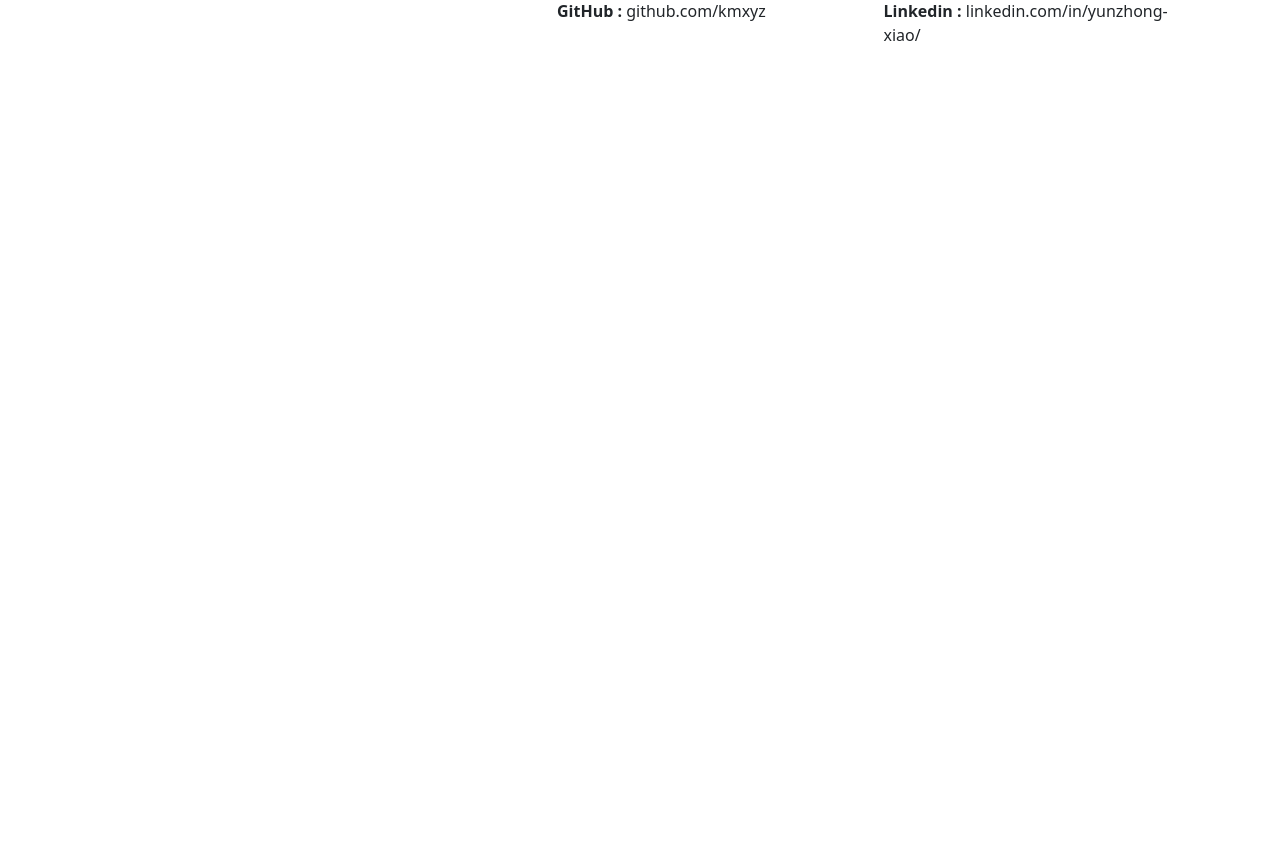
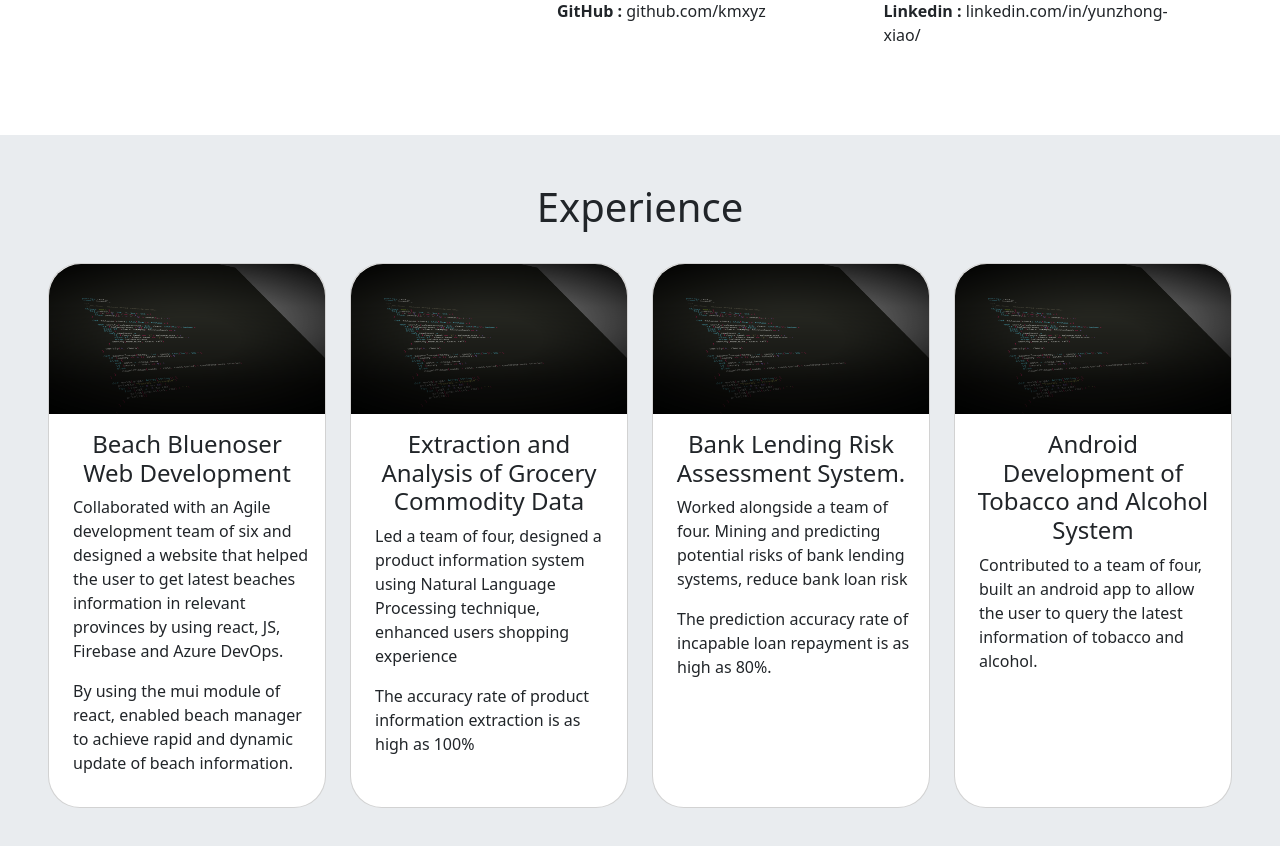
Before and after one commit to kmxyz/MyWeb, a React (Create React App) app: page / in a window 1280 px wide. Shown: the part 1200-2046 px from the top of the page. Before the commit the page ends 1335 px from the top, so only its background shows below. Built offline with nearby package versions, Linux system fonts and the light colour scheme; the HTML template or start-up script is replaced by a standard one.

Commit message:
changed the icon and finished experience page

```diff
--- a/src/App.js
+++ b/src/App.js
@@ -3,6 +3,7 @@ import "./App.css";
 import NavBar from "./components/navbar";
 import MainPage from "./pages/main";
 import AboutMe from "./pages/aboutme";
+import Experience from "./pages/experience";
 
 function App() {
   return (
@@ -10,6 +11,7 @@ function App() {
       <NavBar />
       <MainPage />
       <AboutMe />
+      <Experience />
     </div>
   );
 }
--- /dev/null
+++ b/src/components/card.jsx
@@ -0,0 +1,24 @@
+import React, { Component } from "react";
+import pic from "../pic/pic.png";
+
+const Card = (props) => {
+  const { name, description } = props.items;
+  return (
+    <div className="card h-100 w-100 rounded-5">
+      <img
+        src={pic}
+        className="card-img-top rounded-top-5"
+        height="150"
+        alt=".."
+      ></img>
+      <div className="card-body">
+        <h4 className="card-title">{name}</h4>
+        {description.map((m) => (
+          <p className=" text-start ps-2">{m}</p>
+        ))}
+      </div>
+    </div>
+  );
+};
+
+export default Card;
--- a/src/components/navbar.jsx
+++ b/src/components/navbar.jsx
@@ -1,36 +1,48 @@
-import React, { Component } from 'react';
-import 'bootstrap/dist/css/bootstrap.css';
-import logo from '../pic/logo.JPG';
+import React, { Component } from "react";
+import "bootstrap/dist/css/bootstrap.css";
+import logo from "../pic/logo.JPG";
 
 class NavBar extends Component {
   state = {
-      navBarItem : ["Home","About Me","Skill","Experience","Contact Me"],
-      sectionPage : ['/','/about','/Skill',"/Experience","/Contact"]
-    }
+    navBarItem: ["Home", "About Me", "Skill", "Experience", "Contact Me"],
+    sectionPage: ["/", "/about", "/Skill", "/Experience", "/Contact"],
+  };
   render() {
     return (
-
-          <nav className="navbar navbar-expand-lg fixed-top shadow p-3 mb-5 bg-body-tertiary rounded" >
+      <nav className="navbar fixed-top shadow p-3 mb-5 bg-body-tertiary rounded">
         <div className="container-fluid">
           <a className="navbar-brand fs-2" href="#">
-                <img src={logo} style={{marginLeft : "20px"}} alt="Logo" width="40" height="40" className="d-inline-block align-text-top rounded-3"/>
-                <span className='border-start border-5'>Devloper world</span>
+            <img
+              src={logo}
+              style={{ marginLeft: "20px" }}
+              alt="Logo"
+              width="40"
+              height="40"
+              className="d-inline-block align-text-top rounded-3"
+            />
+            <span className="p-2">Devloper world</span>
           </a>
           <ul className="nav">
-                {this.state.navBarItem.map((item) =>
-                <li key={item} style={{ marginLeft: "30px"}}className="nav-item" >
+            {this.state.navBarItem.map((item) => (
+              <li
+                key={item}
+                style={{ marginLeft: "30px" }}
+                className="nav-item"
+              >
                 <a
                   className="nav-link link-dark fs-5"
-                    href = {this.state.sectionPage[this.state.navBarItem.indexOf(item)]}
+                  href={
+                    this.state.sectionPage[this.state.navBarItem.indexOf(item)]
+                  }
                 >
                   {item}
                 </a>
-                </li>)}
+              </li>
+            ))}
           </ul>
         </div>
       </nav>
     );
-
   }
 }
 
--- /dev/null
+++ b/src/data/experience.js
@@ -0,0 +1,35 @@
+const info = [
+  {
+    name: "Beach Bluenoser Web Development",
+    description: [
+      "Collaborated with an Agile development team of six and designed a website that helped the user to get latest beaches information in relevant provinces by using react, JS, Firebase and Azure DevOps.",
+      "By using the mui module of react, enabled beach manager to achieve rapid and dynamic update of beach information.",
+    ],
+  },
+  {
+    name: "Extraction and Analysis of Grocery Commodity Data",
+    description: [
+      "Led a team of four, designed a product information system using Natural Language Processing technique, enhanced users shopping experience",
+      "The accuracy rate of product information extraction is as high as 100%",
+    ],
+  },
+
+  {
+    name: "Bank Lending Risk Assessment System.",
+    description: [
+      "Worked alongside a team of four. Mining and predicting potential risks of bank lending systems, reduce bank loan risk",
+      "The prediction accuracy rate of incapable loan repayment is as high as 80%.",
+    ],
+  },
+
+  {
+    name: "Android Development of Tobacco and Alcohol System",
+    description: [
+      "Contributed to a team of four, built an android app to allow the user to query the latest information of tobacco and alcohol.",
+    ],
+  },
+];
+
+export function getInfo() {
+  return info;
+}
--- a/src/pages/experience.jsx
+++ b/src/pages/experience.jsx
@@ -1,14 +1,27 @@
-import React, { Component } from 'react';
+import React, { Component } from "react";
+import Card from "../components/card";
+import { getInfo } from "../data/experience";
 
 class Experience extends Component {
-    state = {
+  state = {
+    items: getInfo(),
+  };
 
-    }
-    render() {
-        return (
-            <p>Experience !</p>
-        );
-    }
+  render() {
+    const { items } = this.state;
+    return (
+      <div className="text-center p-5 bg-body-secondary">
+        <h1>Experience</h1>
+        <div className="row ">
+          {items.map((m) => (
+            <div key={m.name} className="col pt-4 ">
+              <Card items={m} />
+            </div>
+          ))}
+        </div>
+      </div>
+    );
+  }
 }
 
 export default Experience;
```
Also changed, not shown: src/pages/contactme.jsx (+3 -5 lines), src/pic/pic.png (added), 1 other file (tests, documents, lock files or other folders). Lines whose indentation alone changed are shown as unchanged.
